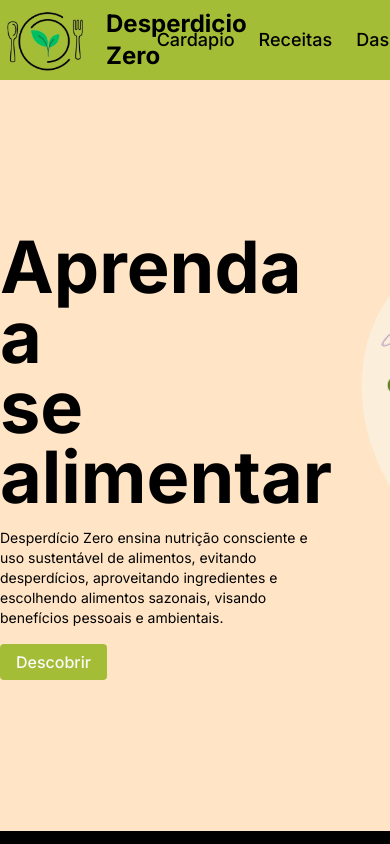
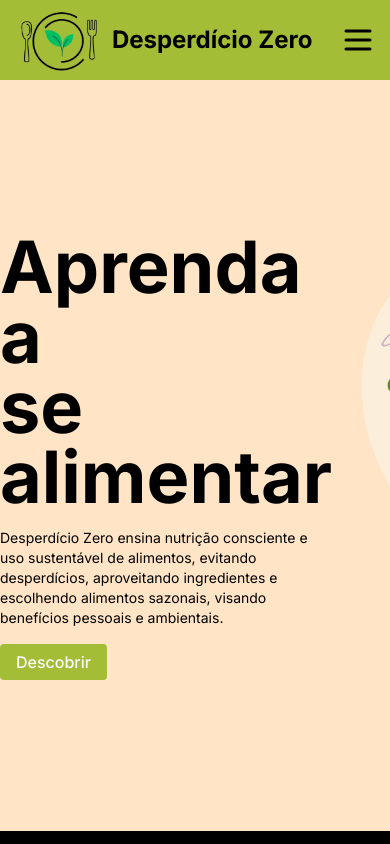
Before and after one commit to Lzinnxl007/TCC, a Next.js app: page / in a window 390 px wide. Shown: the top 844 px of the page. Built offline with nearby package versions, Linux system fonts and the light colour scheme.

Commit message:
adding responsive layout

```diff
--- a/package.json
+++ b/package.json
@@ -14,6 +14,7 @@
     "eslint": "8.47.0",
     "eslint-config-next": "13.4.19",
     "free-translate": "^0.6.1",
+    "lucide-react": "^0.270.0",
     "next": "13.4.19",
     "postcss": "8.4.28",
     "react": "18.2.0",
--- a/src/components/Header.jsx
+++ b/src/components/Header.jsx
@@ -1,25 +1,41 @@
-import Link from "next/link";
+'use client'
 
+import Link from "next/link"
+import { Menu } from 'lucide-react'
+import { useState } from 'react'
 export default function Header() {
+
+    const [menuShow, setMenuShow] = useState(false)
+
+    const openCloseMenu = () => {
+        setMenuShow(!menuShow)
+    }
+
     return (
-        <header className="w-full h-20 bg-[var(--green)] ">
-            <nav className="w-full h-full flex items-center justify-around">
-                <div className="flex items-center gap-4">
-                    <img src="/logo.png" alt="logo"
-                    className="w-[90px]" />
-                    <span className="text-2xl font-bold">Desperdicio Zero</span>
-                </div>
-                <ul className="flex items-center gap-6 font-medium text-lg">
-                    <li>
+        <header className="w-full h-20 bg-[var(--green)]">
+            <nav className="w-full h-full flex items-center justify-around relative z-20">
+               <Link href="/">
+                <div className="flex items-center gap-4 md:gap-2">
+                        <img src="/logo.png" alt="logo"
+                        className="w-[90px]" />
+                        <span className="text-2xl font-bold whitespace-nowrap">Desperdício Zero</span>
+                    </div>
+               </Link>
+                <ul className={`flex items-center gap-6 font-medium text-lg md:absolute md:flex-col md:items-start md:bg-[#FBEEDB] md:px-6 md:py-4 md:rounded md:right-0 md:transition-top md:duration-500 md:z-0 ${menuShow ? 'md:visible md:top-20' : 'md:invisible md:-top-full'}`}>
+                    <li className="hover:text-zinc-800 transition">
                         <Link href="/cardapio">Cardapio</Link>
                     </li>
-                    <li>
+                    <li className="hover:text-zinc-800 transition">
                         <Link href="/Receitas">Receitas</Link>
                     </li>
-                    <li>
+                    <li className="hover:text-zinc-800 transition">
                         <Link href="/Dahsboard">Dashboard</Link>
                     </li>
                 </ul>
+                <button onClick={openCloseMenu}
+                className="hidden md:block cursor-pointer z-10">
+                    <Menu size={36}/>
+                </button>
             </nav>
         </header>
     )
--- a/src/components/Intro.jsx
+++ b/src/components/Intro.jsx
@@ -11,7 +11,7 @@ export default function Intro() {
     }, 4000)
 
     return (
-        <section className={`flex items-center justify-center w-full h-screen fixed top-0 left-0 z-50 bg-[#FFE4C5] transition duration-700 ${!introShow && 'opacity-0'}`}>
+        <section className={`flex items-center justify-center w-full h-screen fixed top-0 left-0 z-50 bg-[#FFE4C5] transition duration-700 ${!introShow && 'opacity-0 hidden'}`}>
             <div>
                 <video autoPlay muted
                 className="w-full max-w-4xl">
--- a/tailwind.config.js
+++ b/tailwind.config.js
@@ -7,6 +7,22 @@ module.exports = {
   ],
   theme: {
     extend: {},
+    screens: {
+      '2xl': {'max': '1535px'},
+      // => @media (max-width: 1535px) { ... }
+
+      'xl': {'max': '1279px'},
+      // => @media (max-width: 1279px) { ... }
+
+      'lg': {'max': '1023px'},
+      // => @media (max-width: 1023px) { ... }
+
+      'md': {'max': '767px'},
+      // => @media (max-width: 767px) { ... }
+
+      'sm': {'max': '639px'},
+      // => @media (max-width: 639px) { ... }
+    }
   },
   plugins: [],
 }
```
Also changed, not shown: 1 other file (tests, documents, lock files or other folders).
